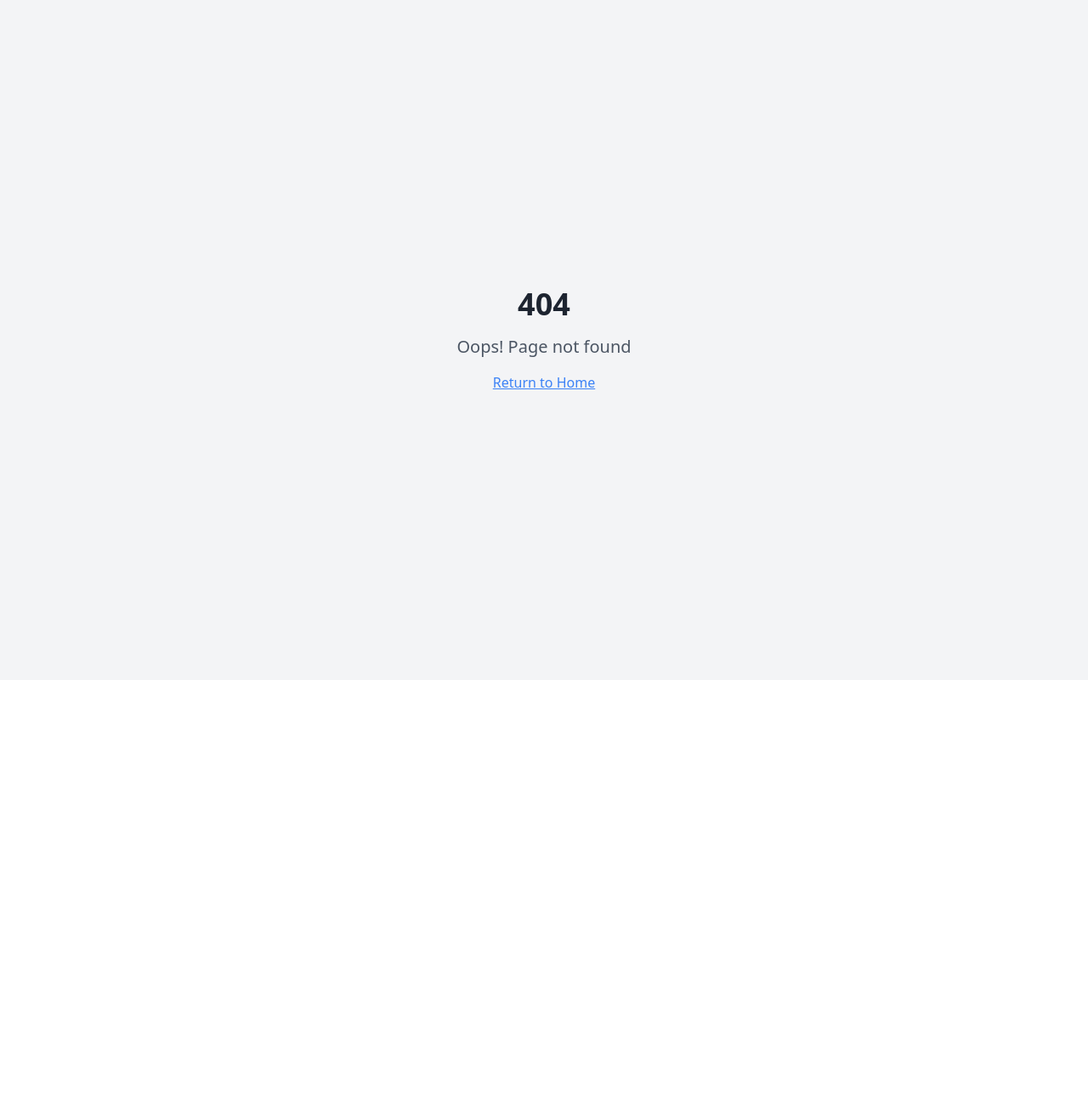
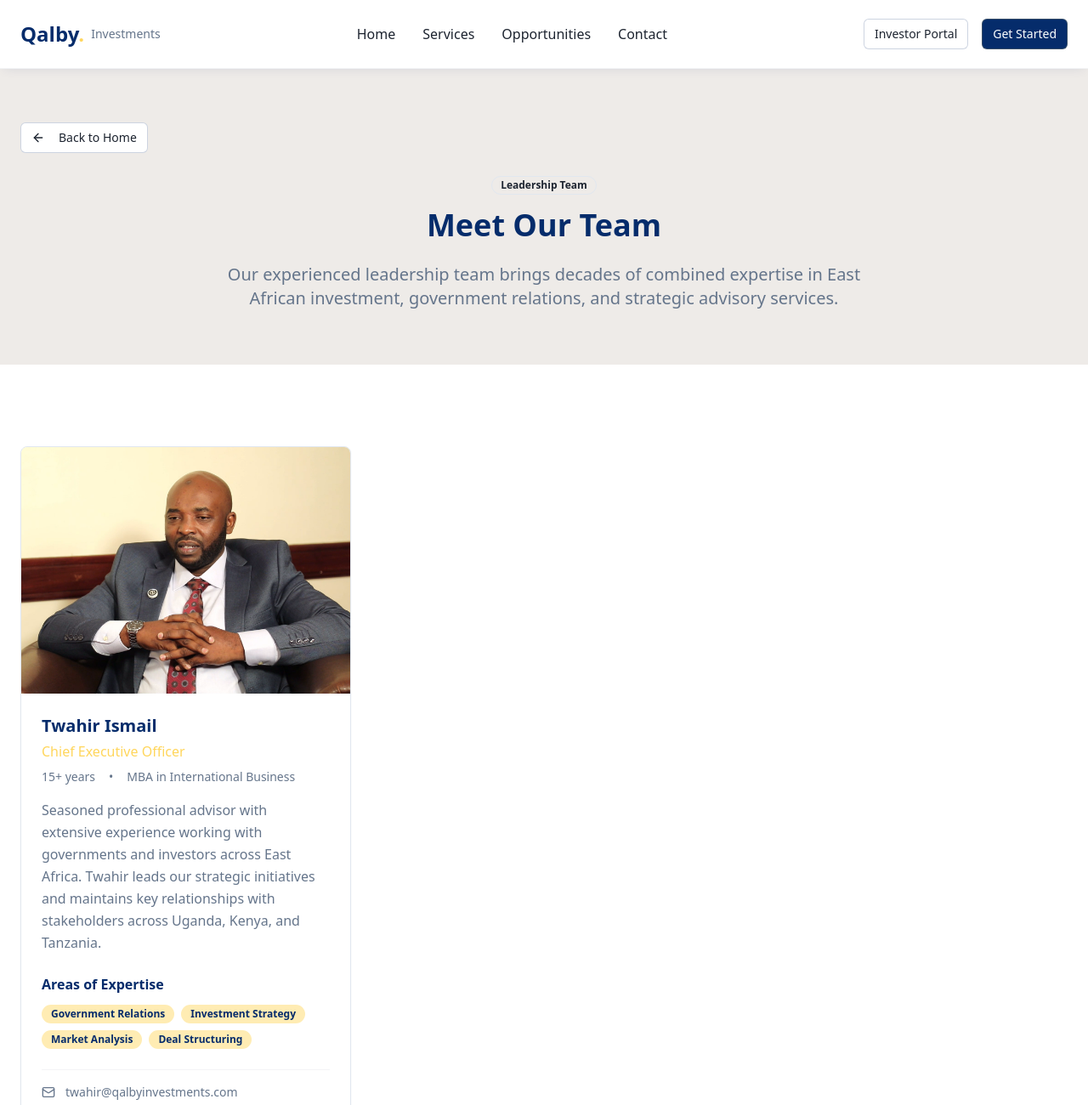
Before and after one commit to Princemarts/east-africa-gateway, a React (Vite) app: page /team in a window 1280 px wide. Before the commit this address had no page. Shown: the top 1300 px of the page at 85% size. Before the commit the page ends 800 px from the top, so only its background shows below. Built offline with nearby package versions, Linux system fonts and the light colour scheme.

Commit message:
Add team page and CEO photo
Add a team page with Twahir Ismail as a sample member. The "How We Work" section will now feature a modern illustration of Twahir Ismail, the CEO.

```diff
--- a/src/App.tsx
+++ b/src/App.tsx
@@ -12,6 +12,7 @@ import InvestorPortal from "./pages/InvestorPortal";
 import AdminLogin from "./pages/AdminLogin";
 import ContactPage from "./pages/ContactPage";
 import ProjectDetailPage from "./pages/ProjectDetailPage";
+import TeamPage from "./pages/TeamPage";
 import ConsultationDialog from "@/components/ConsultationDialog";
 
 const queryClient = new QueryClient();
@@ -30,6 +31,7 @@ const App = () => (
           <Route path="/investor-portal" element={<InvestorPortal />} />
           <Route path="/contact" element={<ContactPage />} />
           <Route path="/project/:id" element={<ProjectDetailPage />} />
+          <Route path="/team" element={<TeamPage />} />
           <Route path="/admin-login" element={<AdminLogin />} />
           <Route path="/dashboard" element={<Dashboard />} />
           {/* ADD ALL CUSTOM ROUTES ABOVE THE CATCH-ALL "*" ROUTE */}
--- a/src/components/About.tsx
+++ b/src/components/About.tsx
@@ -1,6 +1,7 @@
 import { Button } from "@/components/ui/button";
 import { Card, CardContent } from "@/components/ui/card";
 import { Badge } from "@/components/ui/badge";
+import { Link } from "react-router-dom";
 import {
   Target,
   Eye,
@@ -77,17 +78,42 @@ export default function About() {
 
         {/* Journey section removed */}
 
-        {/* Leadership CTA */}
-        <div className="text-center bg-earth-warm rounded-2xl p-8">
+        {/* Leadership CTA with CEO Image */}
+        <div className="bg-earth-warm rounded-2xl p-8 overflow-hidden">
+          <div className="grid grid-cols-1 lg:grid-cols-2 gap-8 items-center">
+            {/* CEO Image */}
+            <div className="relative order-2 lg:order-1">
+              <div className="aspect-[4/3] rounded-2xl overflow-hidden bg-gradient-primary p-1">
+                <div className="w-full h-full rounded-xl overflow-hidden">
+                  <img
+                    src="/lovable-uploads/d7a52fe1-4b8e-4608-ad01-ae97741ea1a3.png"
+                    alt="Twahir Ismail, CEO of Qalby Investments"
+                    className="w-full h-full object-cover"
+                  />
+                </div>
+              </div>
+              {/* CEO Info Overlay */}
+              <div className="absolute bottom-4 left-4 right-4 bg-white/95 backdrop-blur-sm rounded-xl p-4">
+                <h4 className="font-bold text-navy-primary mb-1">Twahir Ismail</h4>
+                <p className="text-sm text-gold-medium font-medium">Chief Executive Officer</p>
+              </div>
+            </div>
+
+            {/* Content */}
+            <div className="text-center lg:text-left order-1 lg:order-2">
               <h3 className="text-2xl font-bold text-navy-primary mb-4">Meet Our Leadership Team</h3>
-          <p className="text-muted-foreground mb-6 max-w-2xl mx-auto">
+              <p className="text-muted-foreground mb-6">
                 Learn more about Twahir Ismail and our experienced team of investment professionals
                 who make successful East African investments possible.
               </p>
+              <Link to="/team">
                 <Button variant="professional" size="lg">
                   Our Team
                   <ArrowRight className="w-5 h-5" />
                 </Button>
+              </Link>
+            </div>
+          </div>
         </div>
       </div>
     </section>
--- /dev/null
+++ b/src/pages/TeamPage.tsx
@@ -0,0 +1,136 @@
+import { Badge } from "@/components/ui/badge";
+import { Card, CardContent } from "@/components/ui/card";
+import { Button } from "@/components/ui/button";
+import { ArrowLeft, Mail, Phone, Linkedin } from "lucide-react";
+import { Link } from "react-router-dom";
+import Navigation from "@/components/Navigation";
+
+export default function TeamPage() {
+  const teamMembers = [
+    {
+      id: 1,
+      name: "Twahir Ismail",
+      role: "Chief Executive Officer",
+      image: "/lovable-uploads/d7a52fe1-4b8e-4608-ad01-ae97741ea1a3.png",
+      bio: "Seasoned professional advisor with extensive experience working with governments and investors across East Africa. Twahir leads our strategic initiatives and maintains key relationships with stakeholders across Uganda, Kenya, and Tanzania.",
+      experience: "15+ years",
+      education: "MBA in International Business",
+      expertise: ["Government Relations", "Investment Strategy", "Market Analysis", "Deal Structuring"],
+      email: "twahir@qalbyinvestments.com",
+      phone: "+256 700 123 456"
+    }
+  ];
+
+  return (
+    <div className="min-h-screen bg-white">
+      <Navigation />
+
+      <main className="pt-20">
+        {/* Header */}
+        <section className="py-16 bg-earth-warm">
+          <div className="container mx-auto px-6">
+            <div className="flex items-center gap-4 mb-6">
+              <Link to="/">
+                <Button variant="outline" size="sm">
+                  <ArrowLeft className="w-4 h-4 mr-2" />
+                  Back to Home
+                </Button>
+              </Link>
+            </div>
+
+            <div className="text-center">
+              <Badge variant="outline" className="mb-4">
+                Leadership Team
+              </Badge>
+              <h1 className="text-4xl font-bold text-navy-primary mb-6">
+                Meet Our Team
+              </h1>
+              <p className="text-xl text-muted-foreground max-w-3xl mx-auto">
+                Our experienced leadership team brings decades of combined expertise in
+                East African investment, government relations, and strategic advisory services.
+              </p>
+            </div>
+          </div>
+        </section>
+
+        {/* Team Members */}
+        <section className="py-24">
+          <div className="container mx-auto px-6">
+            <div className="grid grid-cols-1 lg:grid-cols-2 xl:grid-cols-3 gap-8">
+              {teamMembers.map((member) => (
+                <Card key={member.id} className="overflow-hidden group hover-scale">
+                  <div className="aspect-[4/3] relative overflow-hidden">
+                    <img
+                      src={member.image}
+                      alt={member.name}
+                      className="w-full h-full object-cover group-hover:scale-105 transition-transform duration-500"
+                    />
+                    <div className="absolute inset-0 bg-gradient-to-t from-navy-primary/60 to-transparent opacity-0 group-hover:opacity-100 transition-opacity duration-300" />
+                  </div>
+
+                  <CardContent className="p-6">
+                    <div className="mb-4">
+                      <h3 className="text-xl font-bold text-navy-primary mb-1">
+                        {member.name}
+                      </h3>
+                      <p className="text-gold-medium font-medium mb-2">
+                        {member.role}
+                      </p>
+                      <div className="flex gap-4 text-sm text-muted-foreground mb-4">
+                        <span className="font-medium">{member.experience}</span>
+                        <span>•</span>
+                        <span>{member.education}</span>
+                      </div>
+                    </div>
+
+                    <p className="text-muted-foreground mb-6 leading-relaxed">
+                      {member.bio}
+                    </p>
+
+                    {/* Expertise */}
+                    <div className="mb-6">
+                      <h4 className="font-semibold text-navy-primary mb-3">Areas of Expertise</h4>
+                      <div className="flex flex-wrap gap-2">
+                        {member.expertise.map((skill, index) => (
+                          <Badge key={index} variant="secondary" className="text-xs">
+                            {skill}
+                          </Badge>
+                        ))}
+                      </div>
+                    </div>
+
+                    {/* Contact */}
+                    <div className="space-y-2 pt-4 border-t border-gray-100">
+                      <div className="flex items-center gap-3 text-sm text-muted-foreground">
+                        <Mail className="w-4 h-4" />
+                        <span>{member.email}</span>
+                      </div>
+                      <div className="flex items-center gap-3 text-sm text-muted-foreground">
+                        <Phone className="w-4 h-4" />
+                        <span>{member.phone}</span>
+                      </div>
+                    </div>
+                  </CardContent>
+                </Card>
+              ))}
+            </div>
+
+            {/* Join Our Team CTA */}
+            <div className="mt-16 text-center bg-earth-warm rounded-2xl p-12">
+              <h3 className="text-2xl font-bold text-navy-primary mb-4">
+                Join Our Growing Team
+              </h3>
+              <p className="text-muted-foreground mb-8 max-w-2xl mx-auto">
+                We're always looking for talented professionals who share our passion
+                for facilitating successful investments across East Africa.
+              </p>
+              <Button variant="professional" size="lg">
+                View Open Positions
+              </Button>
+            </div>
+          </div>
+        </section>
+      </main>
+    </div>
+  );
+}
```
Also changed, not shown: public/lovable-uploads/d7a52fe1-4b8e-4608-ad01-ae97741ea1a3.png (added). Lines whose indentation alone changed are shown as unchanged.
